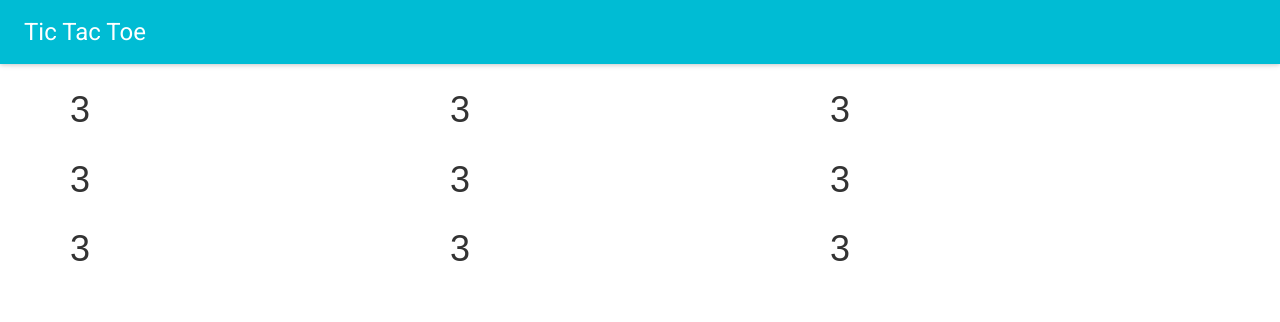
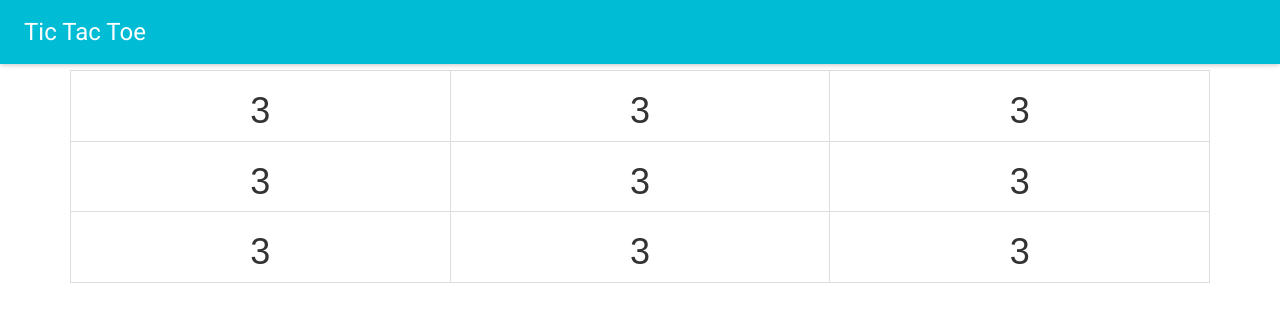
Before and after one commit to shadskii/tic-tac-toe, a React (Create React App) app: page / in a window 1280 px wide. Shown: the top 322 px of the page. Built offline with nearby package versions, Linux system fonts and the light colour scheme.

Commit message:
Board structure

```diff
--- a/src/containers/Board.js
+++ b/src/containers/Board.js
@@ -11,7 +11,7 @@ let board = [
 
 const Board = ({ size, actions }) => (
     <div className='container content-scroll'>
-        <table style={{ width: '100%', height: '100%' }}>
+        <table className='table-bordered' style={{ width: '100%', height: '100%' }}>
             <tbody>
                 {tablerows(board)}
             </tbody>
@@ -21,7 +21,7 @@ const Board = ({ size, actions }) => (
 function tablerows(board) {
     return board.map((rows, rowIndex) => {
         var row = rows.map((cell, colIndex) =>
-            <td><Tile
+            <td className='text-center'><Tile
                 key={rowIndex + ' ' + colIndex}
                 value={cell}
             /></td>
```
